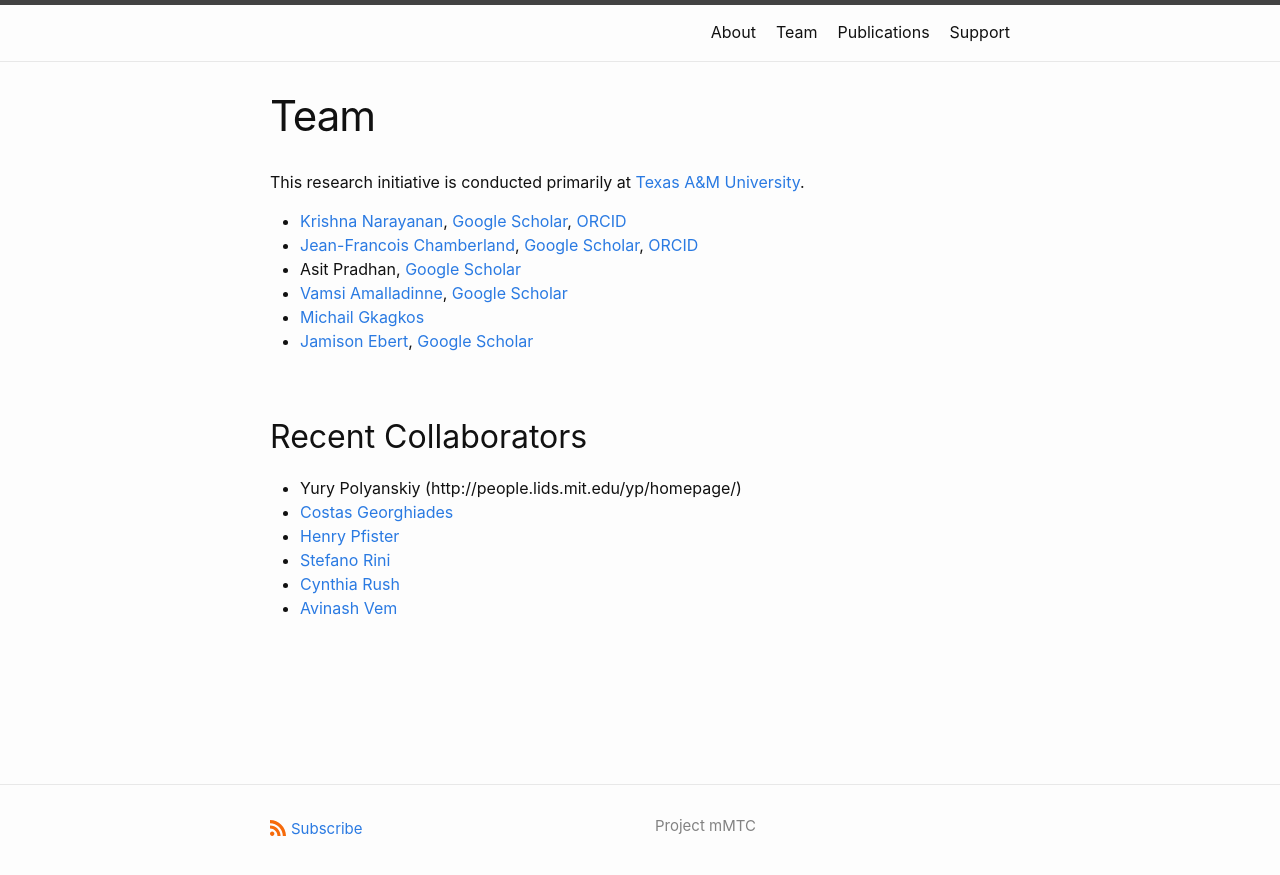
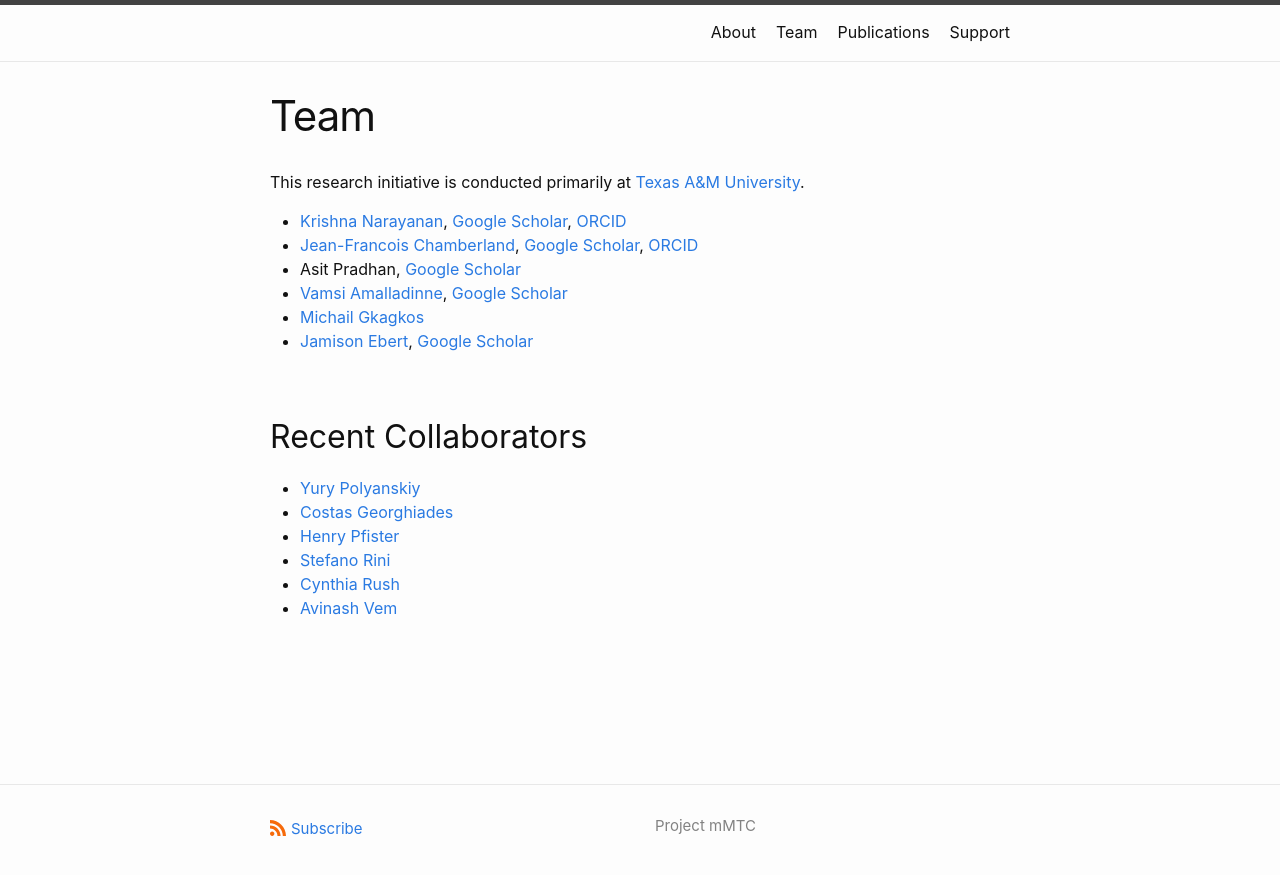
Before and after one commit to EngProjects/mMTC, a Jekyll site: the page built from people.md, in a window 1280 px wide. Shown: the top 875 px of the page. Built offline with Jekyll 4.4.1, drawn with Linux system fonts in a browser that asks for light colours.

Commit message:
Update people.md

```diff
--- a/people.md
+++ b/people.md
@@ -15,7 +15,7 @@ This research initiative is conducted primarily at [Texas A&M University](https:
 
 ## Recent Collaborators
 
-* Yury Polyanskiy (http://people.lids.mit.edu/yp/homepage/)
+* [Yury Polyanskiy](http://people.lids.mit.edu/yp/homepage/)
 * [Costas Georghiades](https://orcid.org/0000-0001-8333-1638)
 * [Henry Pfister](https://orcid.org/0000-0001-5521-4397)
 * [Stefano Rini](https://orcid.org/0000-0003-1681-3316)
```
